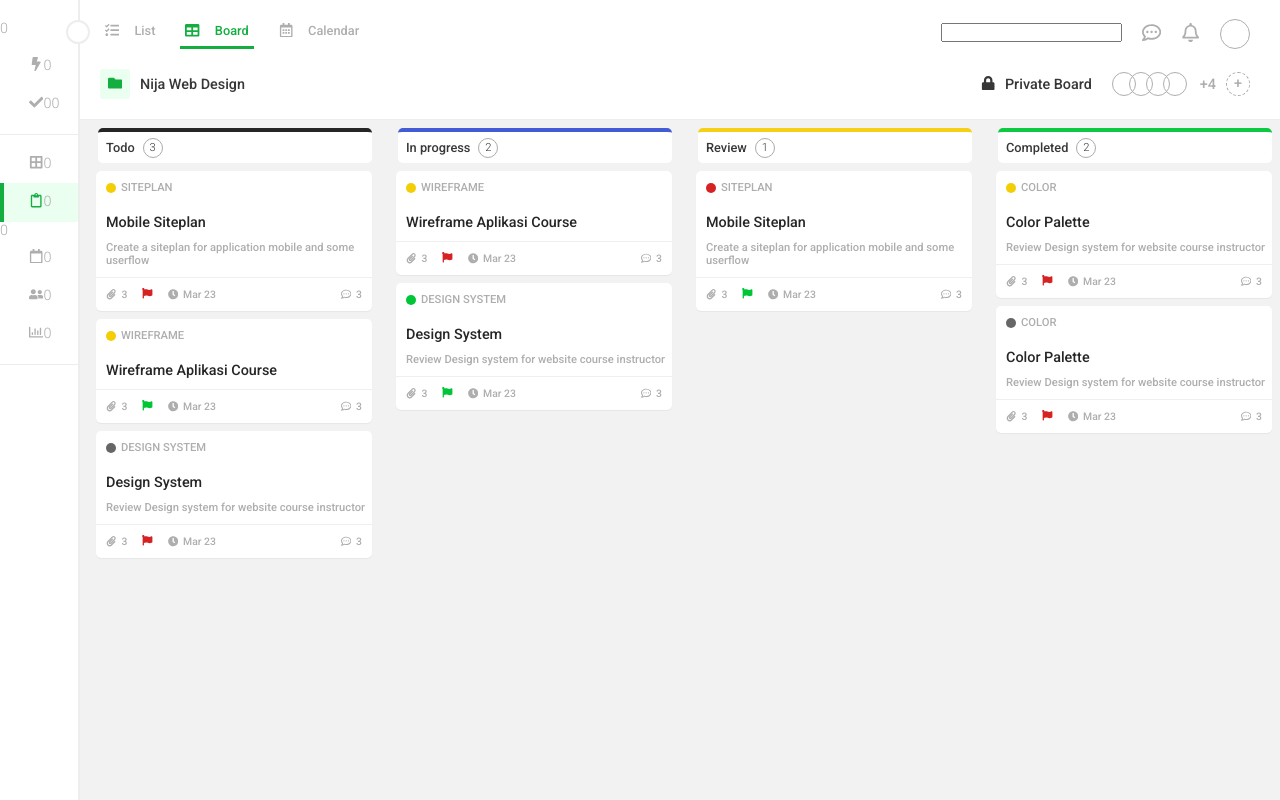
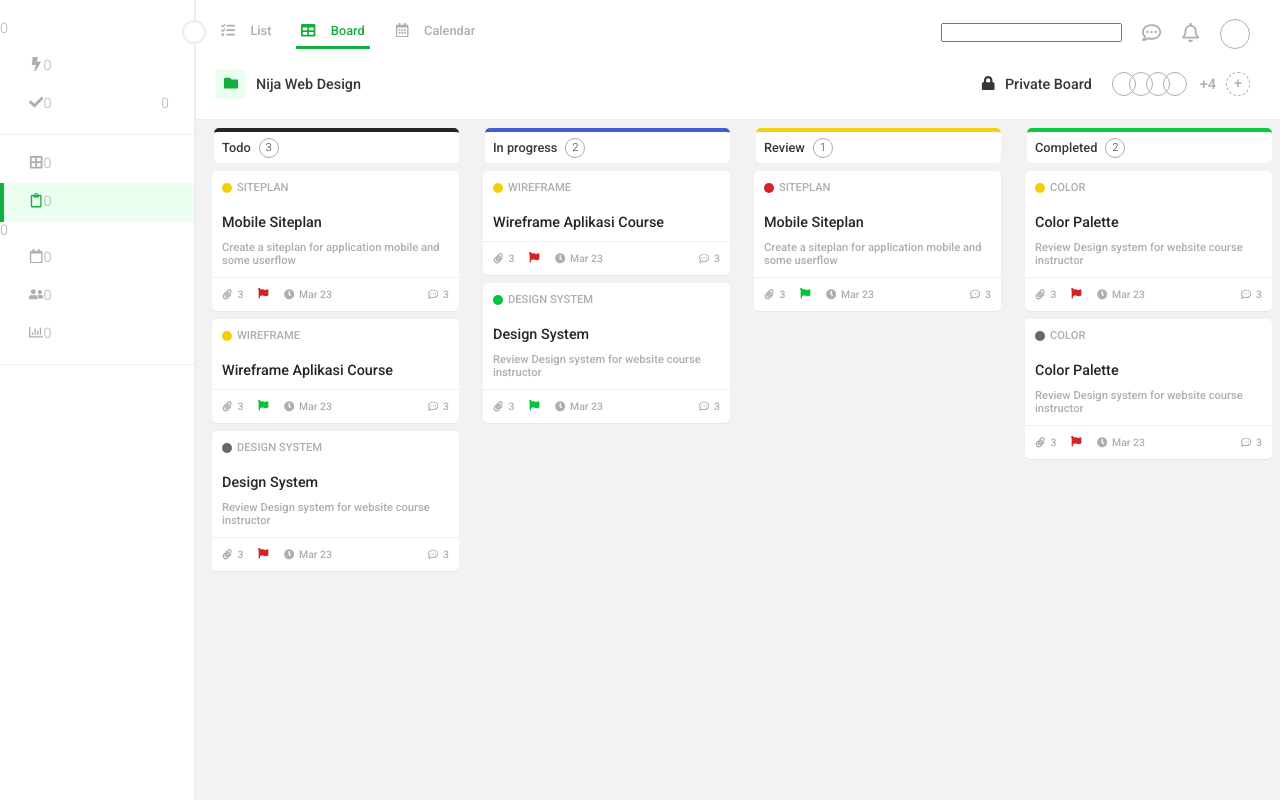
Before and after one commit to th3highlama/project-planning-next, a Next.js app: page / in a window 1280 px wide. Built offline with nearby package versions, Linux system fonts and the light colour scheme.

Commit message:
aside hiding

```diff
--- a/component/aside/asideStyles.js
+++ b/component/aside/asideStyles.js
@@ -2,7 +2,8 @@ import styled from 'styled-components';
 
 export const AsideWrapper = styled.div`
     background-color: #ffffff;
-    width: ${props => props.fullView ? '20rem': '5rem'};
+    // width: ${props => props.fullView ? '20rem': '5rem'};
+    width: 20rem;
     min-height: 100vh;
     border-right: 2px solid #ededed;
     color: #aeaeae;
--- a/component/main/mainStyles.js
+++ b/component/main/mainStyles.js
@@ -2,7 +2,6 @@ import styled from 'styled-components';
 
 export const MainWrapper = styled.div`
     background-color: #fbfbfb;
-    min-width: calc(100% - 20rem);
     background-color: #f2f2f2;
     min-height: 100vh;
 `;
```
